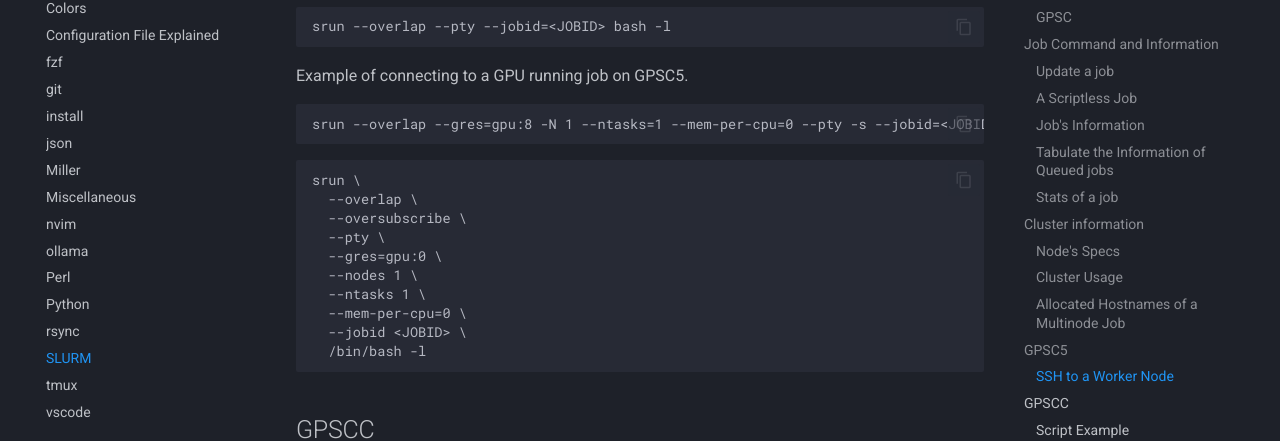
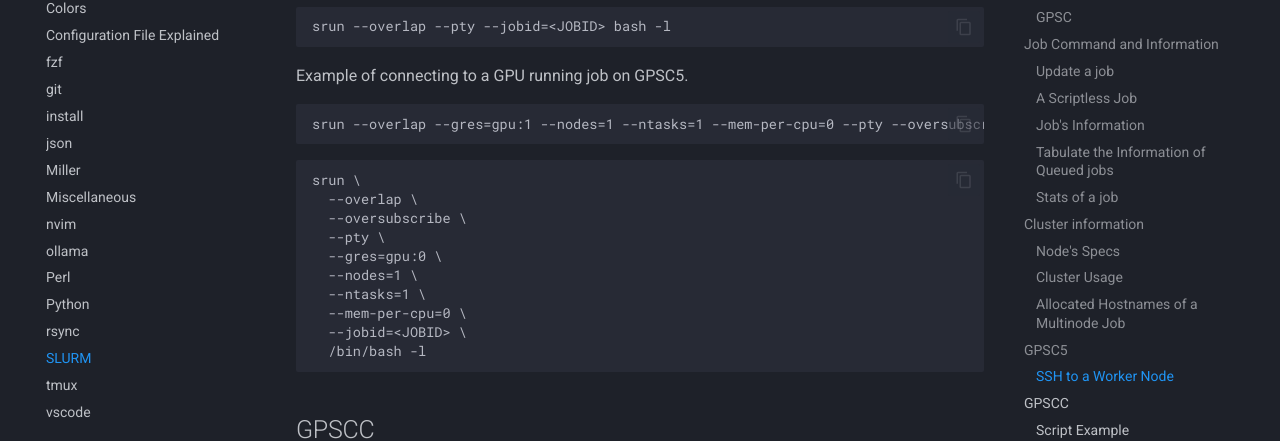
Before and after one commit to SamuelLarkin/kb, an MkDocs documentation site: the page built from docs/slurm.md, in a window 1280 px wide and 900 px high, scrolled down 5092 px. Shown: the part 145-586 px from the top of the window. Built offline with MkDocs 1.6.1 and Material for MkDocs 9.7.7, drawn with Linux system fonts in a browser that asks for light colours; comment, search, counter and statistics services are not loaded; the version menu is left out.

Commit message:
docs(slurm): using long named options

````diff
--- a/docs/slurm.md
+++ b/docs/slurm.md
@@ -267,7 +267,7 @@ srun --overlap --pty --jobid=<JOBID> bash -l
 Example of connecting to a GPU running job on GPSC5.
 
 ```sh
-srun --overlap --gres=gpu:8 -N 1 --ntasks=1 --mem-per-cpu=0 --pty -s --jobid=<JOBID> /bin/bash -l
+srun --overlap --gres=gpu:1 --nodes=1 --ntasks=1 --mem-per-cpu=0 --pty --oversubscribe --jobid=<SLURM_JOBID> /bin/bash -l
 ```
 
 ```sh
@@ -276,10 +276,10 @@ srun \
   --oversubscribe \
   --pty \
   --gres=gpu:0 \
-  --nodes 1 \
-  --ntasks 1 \
+  --nodes=1 \
+  --ntasks=1 \
   --mem-per-cpu=0 \
-  --jobid <JOBID> \
+  --jobid=<JOBID> \
   /bin/bash -l
 ```
 
````
